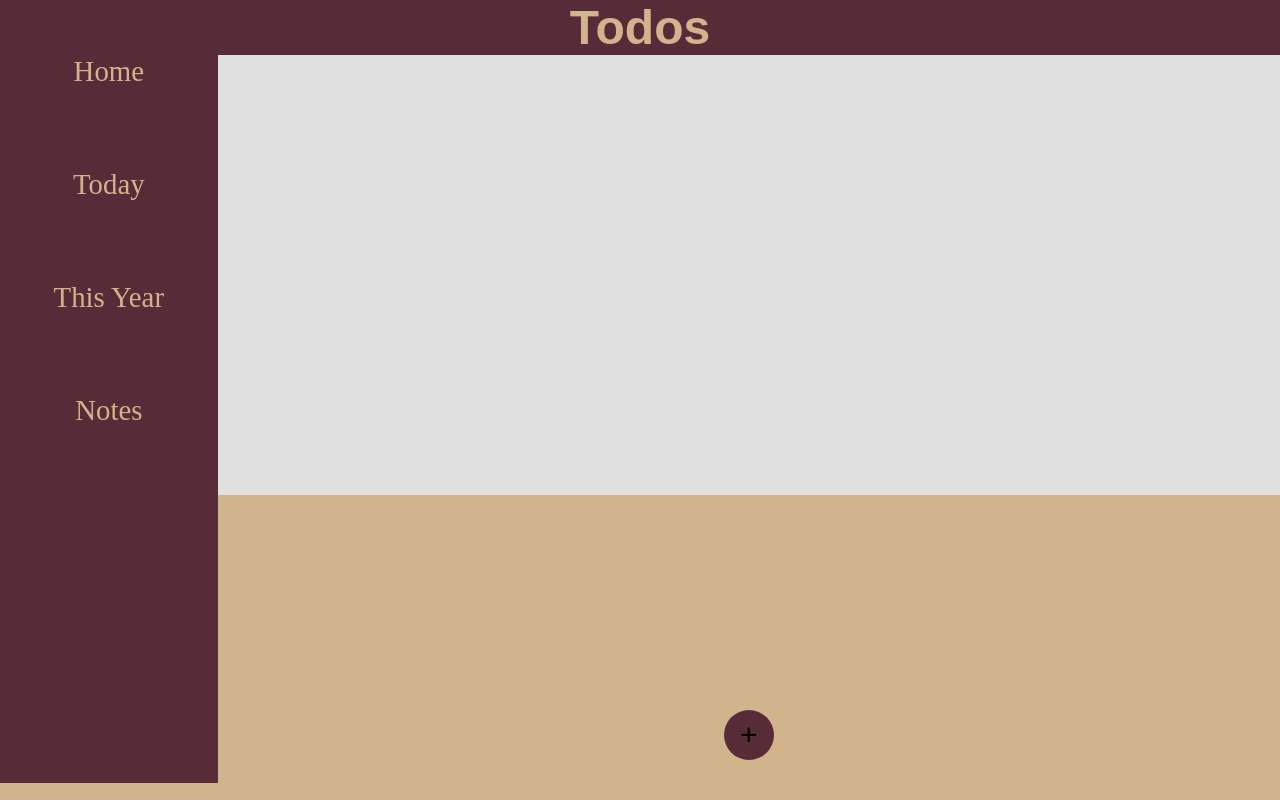
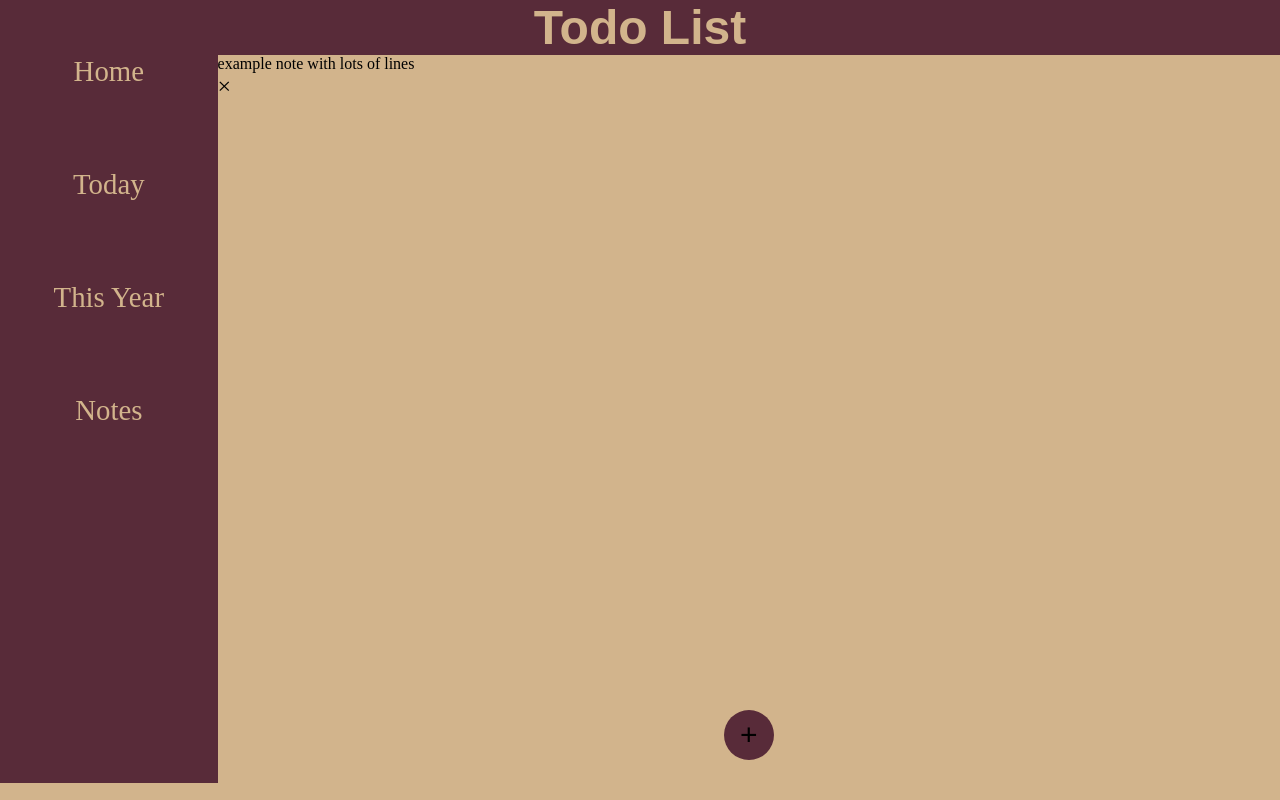
Before and after one commit to silanurs/todo-list, a React (Vite) app: page /Notes in a window 1280 px wide. Built offline with nearby package versions, Linux system fonts and the light colour scheme.

Commit message:
save state to localStorage

```diff
--- a/src/App.jsx
+++ b/src/App.jsx
@@ -1,6 +1,6 @@
 import Menu from './components/menu';
 import Header from './components/header';
-import { useState } from 'react';
+import { useState, useEffect } from 'react';
 import Forms from './components/formModal';
 import dateFormat from "dateformat";
 
@@ -12,7 +12,7 @@ import './App.css'
   const [id, setId]= useState(2)
   const [todos, setTodos] = useState([{id:1, description:"learn contextAPI", date:"Dec 12, 2024", priority:"Low"}]);
   const [info, setInfo] = useState({ });
-  const [notes, setNotes] = useState([])
+  const [notes, setNotes] = useState([{note:"example note with lots of lines", id:0}])
   const [note, setNote]=useState({})
   const  [noteId, setNoteId] = useState(0);
 
@@ -21,11 +21,8 @@ import './App.css'
       const name = e.target.name;
       const value = e.target.value;
       setInfo(inputs => ({...inputs, [name]:value}));
-      handleId()
   }
-  const handleId = ()=>{
-    setInfo(inputs=>({...inputs, id:id}))
-  }
+
   const handleDate = (e)=>{
     const name=e.target.name;
     const value = e.target.value;
@@ -40,10 +37,10 @@ import './App.css'
     if(info.date =="" || info.description =="" || info.priority==""){
       alert("All inputs must have a value!")
     } else {
-      setId(x=>x+1)
-      setTodos([...todos, info])
+      setTodos(prevTodos => [...prevTodos, { ...info, id }]);
       closeModal()
-      setInfo({id:id, description:"", date:"", priority:""})
+      setInfo({id:id+1, description:"", date:"", priority:""})
+      setId(id+1)
     }
 
 }
@@ -63,27 +60,46 @@ const submitNote = ()=>{
   if(note.note==""){
     alert("textarea shouldn't be empty!")
   }else{
-    setNoteId(y=>y+1);
-    setNote(notes=>({...notes, id:noteId}))
-    setNotes([...notes, note]);
+    setNotes(prevNotes=>[...prevNotes, {...note, id:noteId}])
+    setNoteId(noteId+1);
+    closeModal();
+    console.log(notes)
   }
 
-closeModal();
 }
 const removeNote=(id)=>{
 setNotes(current=>current.filter(note=>{
   return note.id !== id
 }))
 }
+useEffect(()=>{
+  const todos= JSON.parse(localStorage.getItem('todos'))
+  if(todos){
+    setTodos(todos)
+  }
+},[])
+useEffect(()=>{
+  localStorage.setItem('todos', JSON.stringify(todos))
+},[todos])
+
+useEffect(()=>{
+  const notes=JSON.parse(localStorage.getItem('notes'));
+  if(notes){
+    setNotes(notes)
+  }
+}, [])
+useEffect(()=>{
+  localStorage.setItem('notes', JSON.stringify(notes))
+}, [notes])
   return (
-    <div>
+    <>
       <Header/>
       <Menu todos={todos} setModalOpen={setModalOpen} notes={notes} removeTodo={removeTodo} removeNote={removeNote}/>
-      <div className="flex">
-      {modalOpen && (<Forms closeModalProp={closeModal} handleChange={handleChange} handleSubmit={handleSubmit} handleId={handleId}
+
+      {modalOpen && (<Forms closeModalProp={closeModal} handleChange={handleChange} handleSubmit={handleSubmit}
        handleDate={handleDate} addNote={addNote} submitNote={submitNote}/>)}
-      </div>
-    </div>
+
+    </>
   );
 };
 
--- a/src/components/header.jsx
+++ b/src/components/header.jsx
@@ -2,7 +2,7 @@
 const Header = ()=>{
   return (
       <header>
-          <h1>Todos</h1>
+          <h1>Todo List</h1>
       </header>
   )
 }
--- a/src/components/menu.jsx
+++ b/src/components/menu.jsx
@@ -14,7 +14,7 @@ const Menu = ({todos, setModalOpen,notes, removeTodo, removeNote}) => {
             <Link to="/Notes">Notes</Link>
         </nav>
         <Routes>
-            <Route path="/" element={<Todos todos={todos} setModalOpen={setModalOpen} removeTodo={removeTodo}></Todos>}></Route>
+            <Route path="/" exact element={<Todos todos={todos} setModalOpen={setModalOpen} removeTodo={removeTodo}></Todos>}></Route>
             <Route path="/Today" element={<Today todos={todos} removeTodo={removeTodo}></Today>}></Route>
             <Route path="/Year" element={<Year todos={todos} removeTodo={removeTodo}></Year>}></Route>
             <Route path="/Notes" element={<Notes notes={notes} setModalOpen={setModalOpen} removeNote={removeNote}></Notes>}></Route>
--- a/src/components/notes.jsx
+++ b/src/components/notes.jsx
@@ -3,7 +3,7 @@ import PropTypes from 'prop-types'
 
 const Notes=({notes, setModalOpen, removeNote})=>{
 return (
-    <article>
+    <main>
         {notes.map((note)=>{
             return(
                <div className="note-container" key={note.id}>
@@ -13,7 +13,7 @@ return (
             )
         })}
          <div className="button"> <button type="button" className="add" onClick={()=>setModalOpen(true)}>+</button></div>
-    </article>
+    </main>
 )
 }
 
--- a/src/components/today.jsx
+++ b/src/components/today.jsx
@@ -7,8 +7,8 @@ const Today = ({todos, removeTodo})=>{
     const isEqual = todoDates.map(todo=>({...todo, today:todo.date.every((value,index)=> value===arr[index])}))
    const todays=isEqual.filter(todo=>todo.today)
    return(
-    <div className="todo-container">
-        <article>
+    <main>
+        <div className="todo-container">
             {todays.map((today)=>{
                 return(
                     <div className="list" key={today.id}>
@@ -18,8 +18,8 @@ const Today = ({todos, removeTodo})=>{
                     </div>
                 )
             })}
-        </article>
-    </div>
+        </div>
+    </main>
 
    )
 
--- a/src/components/todoList.jsx
+++ b/src/components/todoList.jsx
@@ -5,7 +5,7 @@ const List = ({todos, removeTodo}) => {
   return (
       <article>
           {todos.map((todo) => {
-              return <div key={todo.id} className="list">
+              return <div key={todo.id} className={todo.priority}>
               <div> {todo.description}</div>
               <div>{todo.date}</div>
               <div className="delete" onClick={()=>removeTodo(todo.id)}>&#215;</div>
--- a/src/components/todos.jsx
+++ b/src/components/todos.jsx
@@ -2,7 +2,8 @@ import List from "./todoList"
 import PropTypes from "prop-types"
 
 
-const Todos = ({todos, setModalOpen, removeTodo}) =>{
+
+const Todos = ({todos, setModalOpen, removeTodo, }) =>{
 
 
     return (
--- a/src/components/year.jsx
+++ b/src/components/year.jsx
@@ -6,8 +6,8 @@ const Year = ({todos, removeTodo})=>{
     const isEqual = todoDates.map(todo=>({...todo, year:todo.date==arr}))
     const years = isEqual.filter(todo=>todo.year)
     return(
-        <div className="todo-container">
-            <article>
+        <main>
+            <div className="todo-container">
                 {years.map((year)=>{
                     return(
                         <div className="list" key={year.id}>
@@ -17,8 +17,8 @@ const Year = ({todos, removeTodo})=>{
                         </div>
                     )
                 })}
-            </article>
-        </div>
+            </div>
+        </main>
     )
 }
 export default Year
--- a/src/main.jsx
+++ b/src/main.jsx
@@ -1,4 +1,4 @@
-import React from 'react'
+
 import ReactDOM from 'react-dom/client'
 import App from './App';
 import { BrowserRouter } from 'react-router-dom';
@@ -7,9 +7,9 @@ import { BrowserRouter } from 'react-router-dom';
 
 
 ReactDOM.createRoot(document.getElementById("root")).render(
-  <React.StrictMode>
+  //didn't use <React.StrictMode> because it was rendering the page twice on mount
     <BrowserRouter>
        <App />
     </BrowserRouter>
-  </React.StrictMode>
+
 );
```
